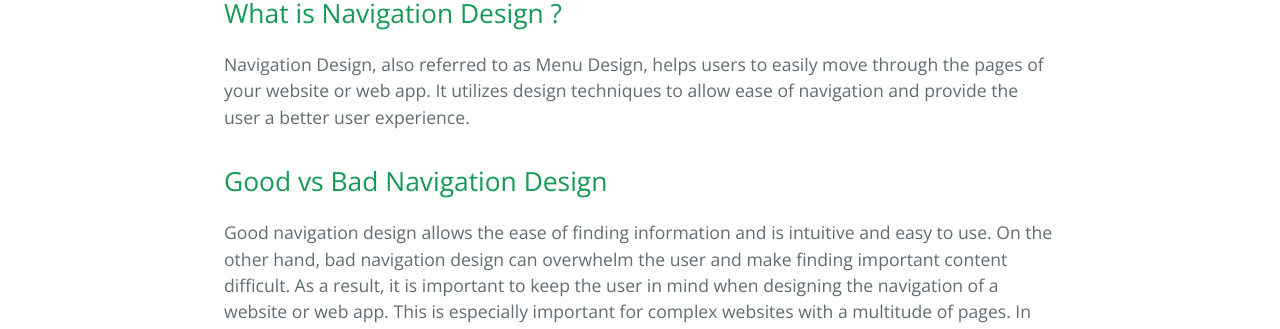
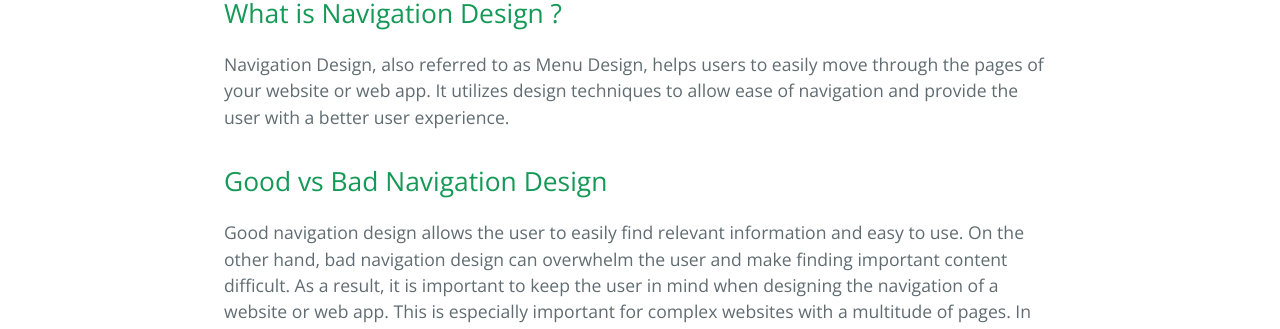
Before and after one commit to learning-software-engineering/learning-software-engineering.github.io, a Jekyll site: the page built from Topics/User_Experience/Intro to navigation design in complex websites.md, in a window 1280 px wide and 900 px high. Shown: the part 344-673 px from the top of the window. Built offline with Jekyll 4.4.1, drawn with Linux system fonts in a browser that asks for light colours; our own code applies the rules of GitHub Pages for plain Markdown files; some of the changed text lies outside the part shown.

Commit message:
Update Intro to navigation design in complex websites.md
minor grammatical updates

```diff
--- a/Topics/User_Experience/Intro to navigation design in complex websites.md
+++ b/Topics/User_Experience/Intro to navigation design in complex websites.md
@@ -1,9 +1,9 @@
 ## What is Navigation Design ?
-Navigation Design, also referred to as Menu Design, helps users to easily move through the pages of your website or web app. It utilizes design techniques to allow ease of navigation and provide the user a better user experience.
+Navigation Design, also referred to as Menu Design, helps users to easily move through the pages of your website or web app. It utilizes design techniques to allow ease of navigation and provide the user with a better user experience.
 
 
 ## Good vs Bad Navigation Design
-Good navigation design allows the ease of finding information and is intuitive and easy to use. On the other hand, bad navigation design can overwhelm the user and make finding important content difficult.  As a result,  it is important to keep the user in mind when designing the navigation of a website or web app. This is  especially  important for complex websites with a multitude of pages. In fact, reasoning about how the user can navigate through the many pages of a website and efficiently within a large page can help lay the foundation to good navigation design.
+Good navigation design allows the user to easily find relevant information and easy to use. On the other hand, bad navigation design can overwhelm the user and make finding important content difficult.  As a result,  it is important to keep the user in mind when designing the navigation of a website or web app. This is especially important for complex websites with a multitude of pages. In fact, reasoning about how the user can navigate through the many pages of a website and efficiently within a large page can help lay the foundation to good navigation design.
 
 Consider using the following steps to start thinking of good navigation design  :
 
```
